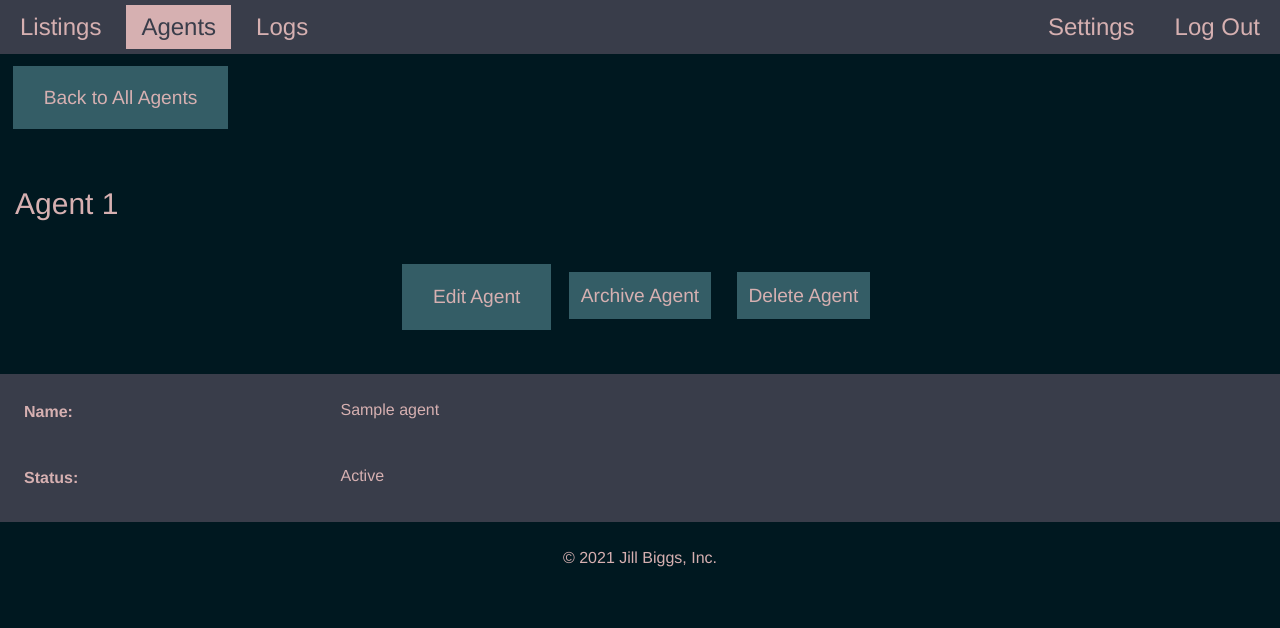
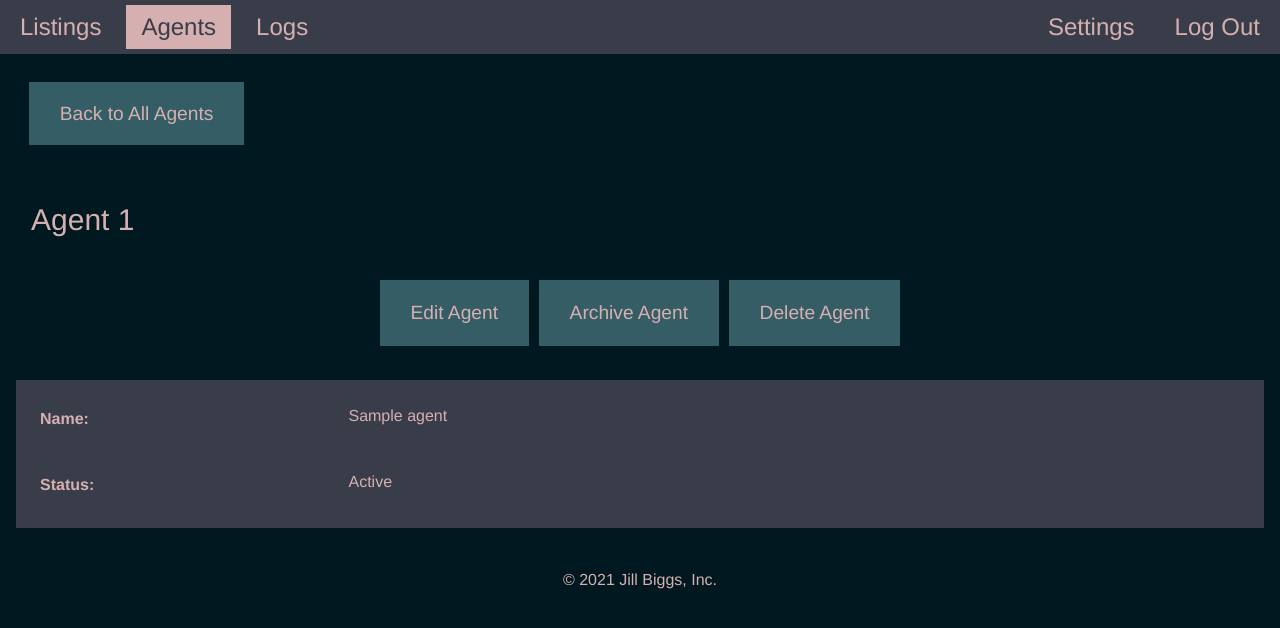
Before and after one commit to daisycrego/dojo6, a Flask app: page /agent/1 in a window 1280 px wide. Shown: the top 628 px of the page. Run offline with Flask 2, Linux system fonts and the light colour scheme; a user stored in the database is signed in; tables that the repository leaves empty hold one stand-in row (values such as "Sample post"); some libraries are stand-ins or nearby versions.

Commit message:
More styling improvements throughout. Making the text more readable on settings and agent pages.

```diff
--- a/static/frontend.css
+++ b/static/frontend.css
@@ -35,10 +35,13 @@ h2, h3 {
 form.search {
     display: flex;
     margin-left: 1em;
-    align-items: center;
+    align-items: flex-start;
     margin-top: 0.05em;
     margin-bottom: 0.5em;
     align-self: flex-end;
+}
+form.search > button {
+    padding-top: 0.2em;
 }
 
 .search-button {
@@ -126,6 +129,19 @@ li.nav a.nav:hover {
 .listing-form > input {
     text-align: left;
 }
+
+.dark-on-light {
+    background-color: #d6b0b1;
+    color: #00181f;
+}
+
+.light-on-dark {
+    color: #d6b0b1;
+    background-color: #00181f;
+}
+
+
+
 
 /* Display a label next to the value for each item in the Listing Detail View */
 .detail-items > span {
@@ -391,6 +407,13 @@ button:hover, a.button:hover  {
     display: flex;
     flex-direction: column;
     align-items: center;
+    justify-content: flex-start;
+    align-self: center;
+}
+
+span.search-container > form {
+    margin-bottom: -.5em;
+    padding-bottom: 0em;
 }
 
 .table-container {
@@ -412,6 +435,7 @@ button:hover, a.button:hover  {
     text-align: center;
     font-size: 1em;
     border-radius: 25px;
+    margin-top: 1em;
 }
 
 .reset_query_container > span {
@@ -424,6 +448,12 @@ table, td, th {
     text-align: center;
     margin-left:0.5em;
     margin-right:0.5em;
+
+}
+
+tr.agent-row > td > * {
+    padding-left: 0.5em;
+    padding-right: 0.5em;
 }
 
 th {
@@ -511,3 +541,28 @@ button.listing-icon, a.listing-icon {
     padding-top:0em;
     font-size: .5em;
 }
+
+.button-reduce {
+    background-color: #345d66;
+    color: #d6b0b1;
+    padding: 1em 1.5em;
+    text-decoration: none;
+    border: 2px solid #345d66;
+    cursor: pointer;
+    font-size: 1.2em;
+    text-align: center;
+}
+
+.main-container {
+    margin: 1em;
+}
+
+.agent-table {
+    margin-right: 50em;
+    margin-left: 50em;
+    align-self: center;
+}
+
+.recover-agent-icon > a {
+    color: #bea386;
+}
--- a/templates/detail_agent.html
+++ b/templates/detail_agent.html
@@ -2,6 +2,8 @@
 {% extends 'base.html' %}
 
 {% block content %}
+
+<div class="main-container">
 
         {% with messages = get_flashed_messages() %}
     {% if messages %}
@@ -33,10 +35,10 @@
     <span><label for="name">Name:</label>&nbsp<input name="name" type="text" {% if errors %} value="{{ data.name }}" {% else %} value="{{ agent.name }}" {% endif %}/> </span>
     <button type="submit">Submit</button>
     </form>
-
+    <br>
     {% else %}
-<div class="padded-container alongside">
-    <a class="button" href="{{ agent.id }}/edit">Edit Agent</a>
+    <div class="alongside">
+        <a class="button-reduce" href="{{ agent.id }}/edit">Edit Agent</a>
         {% if agent.status.name == "deleted" %}
         <form method="get" action="/agent/{{ agent.id }}/recover">
             <button type="submit" value="Recover Deleted Agent" onclick="return confirm('Are you sure you want to do that?');"> Recover Deleted Agent </button>
@@ -52,17 +54,20 @@
             <button type="submit" value="Delete Agent" onclick="return confirm('Are you sure you want to do that?');"> Delete Agent </button>
         </form>
         {% endif %}
+    </div>
     {% endif %}
-</div>
-<span class="detail-items detail-container padded-container">
+        <br>
+    <div class="detail-items detail-container padded-container">
         <span><label for="name">Name: </label>&nbsp<p name="name">{{ agent.name }}</p></span>
         <span><label for="name">Status: </label>&nbsp<p name="name">{{sentence_case(agent.status.name)}}</p></span>
-</span>
-
-
+    </div>
 
     {% else %}
     <p>Agent not found...</p>
     {% endif %}
 
+</div>
+
+
+
 {% endblock %}
--- a/templates/list.html
+++ b/templates/list.html
@@ -17,7 +17,7 @@
 <h2>{% block title %} Listings {% endblock %}</h3>
 
     <div class="listings-page">
-        <span class="alongside">
+        <span class="alongside padding">
             <span class="search-container">
                 <form class="search" method="post" action="/">
                     <input type="hidden" name="show-inactive" value={{show_inactive}}></input>
--- a/templates/list_agents.html
+++ b/templates/list_agents.html
@@ -37,7 +37,7 @@
                     {% endif %}
                 {% endfor %}
                 {% if not show_inactive or (show_inactive and ns.inactive_found) %}
-                    <table>
+                    <table class="agent-table">
                         <tr>
                             <th>ID</th>
                             <th>Name</th>
--- a/templates/settings.html
+++ b/templates/settings.html
@@ -35,12 +35,12 @@
         <a class="button" href="/settings/edit">Edit Profile</a>
     </div>
     <br>
-    <span class="detail-items">
+    <div class="detail-items dark-on-light">
         <span><label for="name">Name: </label>&nbsp<p name="name">{{ current_user.name }}</p></span>
         <br>
         <span><label for="name">Email: </label>&nbsp<p name="email">{{ current_user.email }}</p></span>
         <span><label for="role">Role: </label>&nbsp{% if current_user.is_admin %} <p name="role">Admin</p>  {% else %} <p name="role">User</p> {% endif %} </span>
-    </span>
+    </div>
 
     <hr>
 
```
Also changed, not shown: templates/deleted_agents.html (+7 -4 lines). Lines whose indentation alone changed are shown as unchanged.
